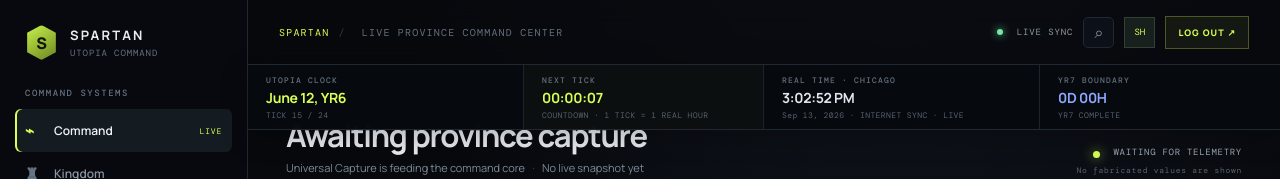
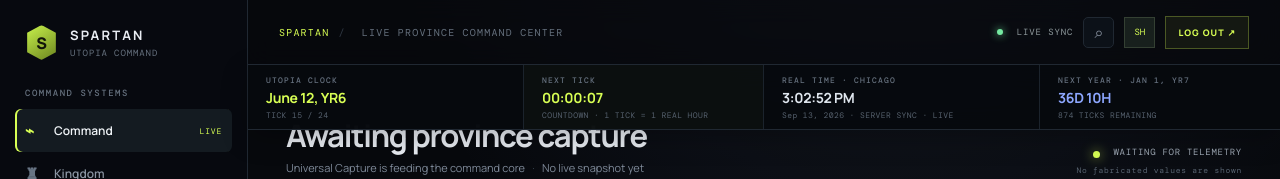
Before and after one commit to shadowjuice69/Spartan, a Next.js app: page / in a window 1280 px wide. Shown: the top 179 px of the page. Built offline with nearby package versions, Linux system fonts and the light colour scheme; no server answers.

Commit message:
Align Utopia clock UI with corrected calendar

```diff
--- a/app/components/UtopiaClock.tsx
+++ b/app/components/UtopiaClock.tsx
@@ -9,11 +9,14 @@ type ClockData = {
   source: string
   utopia: { year: number; month: number; day: number; tick: number }
   nextTickAt: string
-  ticksUntilEndYr7: number
+  ticksUntilNextYear: number
+  nextYearLabel: string
+  ticksUntilJan21Yr7: number
+  jan21Yr7Label: string
   sync: boolean
 }
 
-const monthName = (month: number) => new Intl.DateTimeFormat('en-US', { month: 'long' }).format(new Date(Date.UTC(2026, month - 1, 1)))
+const monthNames = ['January','February','March','April','May','June','July']
 
 export default function UtopiaClock() {
   const [data, setData] = useState<ClockData | null>(null)
@@ -25,6 +28,7 @@ export default function UtopiaClock() {
     const load = async () => {
       try {
         const response = await fetch('/api/time', { cache: 'no-store' })
+        if (!response.ok) throw new Error('time sync failed')
         const value = await response.json() as ClockData
         if (mounted) {
           const network = Date.parse(value.now)
@@ -35,12 +39,9 @@ export default function UtopiaClock() {
         }
       } catch {}
     }
-
     load()
     const poll = setInterval(load, 5_000)
-    const clock = setInterval(() => {
-      setLiveNow(syncBase ? syncBase.network + (Date.now() - syncBase.local) : Date.now())
-    }, 250)
+    const clock = setInterval(() => setLiveNow(syncBase ? syncBase.network + (Date.now() - syncBase.local) : Date.now()), 250)
     return () => { mounted = false; clearInterval(poll); clearInterval(clock) }
   }, [syncBase])
 
@@ -49,39 +50,20 @@ export default function UtopiaClock() {
   const hh = String(Math.floor(totalSeconds / 3600)).padStart(2, '0')
   const mm = String(Math.floor((totalSeconds % 3600) / 60)).padStart(2, '0')
   const ss = String(totalSeconds % 60).padStart(2, '0')
-  const endTicks = data?.ticksUntilEndYr7 ?? 0
+  const endTicks = data?.ticksUntilNextYear ?? 0
   const endDays = Math.max(0, Math.floor(endTicks / 24))
   const endHours = Math.max(0, endTicks % 24)
-  const chicagoTime = data
-    ? new Intl.DateTimeFormat('en-US', { timeZone: 'America/Chicago', hour: 'numeric', minute: '2-digit', second: '2-digit', hour12: true }).format(new Date(liveNow))
-    : '--:--:--'
-  const chicagoDate = data
-    ? new Intl.DateTimeFormat('en-US', { timeZone: 'America/Chicago', month: 'short', day: 'numeric', year: 'numeric' }).format(new Date(liveNow))
-    : 'INTERNET TIME SYNC'
+  const chicagoTime = data ? new Intl.DateTimeFormat('en-US', { timeZone: 'America/Chicago', hour: 'numeric', minute: '2-digit', second: '2-digit', hour12: true }).format(new Date(liveNow)) : '--:--:--'
+  const chicagoDate = data ? new Intl.DateTimeFormat('en-US', { timeZone: 'America/Chicago', month: 'short', day: 'numeric', year: 'numeric' }).format(new Date(liveNow)) : 'CLOCK SYNC'
+  const month = data ? monthNames[data.utopia.month - 1] || `MONTH ${data.utopia.month}` : ''
 
   return <>
     <style>{` .time-command-panel{position:fixed;top:65px;left:248px;right:0;z-index:9;display:grid;grid-template-columns:1.15fr 1fr 1.15fr 1fr;background:rgba(7,10,14,.96);border-bottom:1px solid #202832;box-shadow:0 8px 28px rgba(0,0,0,.24);backdrop-filter:blur(12px)}.time-cell{padding:10px 18px 9px;border-right:1px solid #1b232c;min-width:0}.time-cell:last-child{border-right:0}.time-kicker{display:block;font:500 8px 'DM Mono';letter-spacing:.15em;color:#66717f}.time-cell strong{display:block;margin-top:3px;font-size:14px;letter-spacing:-.02em;white-space:nowrap;overflow:hidden;text-overflow:ellipsis}.time-cell small{display:block;margin-top:3px;font:8px 'DM Mono';color:#56616e;letter-spacing:.05em;white-space:nowrap;overflow:hidden;text-overflow:ellipsis}.utopia-time strong,.tick-time strong{color:#d8ff54}.real-time strong{color:#dfe6ee}.season-time strong{color:#8da7ff}.tick-time{background:rgba(216,255,84,.025)}@media(max-width:1050px){.time-command-panel{left:70px;grid-template-columns:1fr 1fr}.time-cell:nth-child(3),.time-cell:nth-child(4){display:none}}@media(max-width:700px){.time-command-panel{left:0;grid-template-columns:1fr 1fr}.time-cell{padding:8px 11px}.time-cell strong{font-size:12px}.time-cell small{font-size:7px}.time-cell:nth-child(3),.time-cell:nth-child(4){display:none}} `}</style>
     <section className="time-command-panel" aria-label="Utopia and real-time synchronization">
-      <div className="time-cell utopia-time">
-        <span className="time-kicker">UTOPIA CLOCK</span>
-        <strong>{data ? `${monthName(data.utopia.month)} ${data.utopia.day}, YR${data.utopia.year}` : 'SYNCING…'}</strong>
-        <small>{data ? `TICK ${data.utopia.tick} / 24` : 'CALCULATING TICK'}</small>
-      </div>
-      <div className="time-cell tick-time">
-        <span className="time-kicker">NEXT TICK</span>
-        <strong>{data ? `${hh}:${mm}:${ss}` : '--:--:--'}</strong>
-        <small>COUNTDOWN · 1 TICK = 1 REAL HOUR</small>
-      </div>
-      <div className="time-cell real-time">
-        <span className="time-kicker">REAL TIME · CHICAGO</span>
-        <strong>{chicagoTime}</strong>
-        <small>{chicagoDate} · {data?.sync ? 'INTERNET SYNC · LIVE' : 'FALLBACK CLOCK'}</small>
-      </div>
-      <div className="time-cell season-time">
-        <span className="time-kicker">YR7 BOUNDARY</span>
-        <strong>{endDays}D {String(endHours).padStart(2, '0')}H</strong>
-        <small>{endTicks > 0 ? `${endTicks.toLocaleString()} TICKS REMAINING` : 'YR7 COMPLETE'}</small>
-      </div>
+      <div className="time-cell utopia-time"><span className="time-kicker">UTOPIA CLOCK</span><strong>{data ? `${month} ${data.utopia.day}, YR${data.utopia.year}` : 'SYNCING…'}</strong><small>{data ? `TICK ${data.utopia.tick} / 24` : 'CALCULATING TICK'}</small></div>
+      <div className="time-cell tick-time"><span className="time-kicker">NEXT TICK</span><strong>{data ? `${hh}:${mm}:${ss}` : '--:--:--'}</strong><small>COUNTDOWN · 1 TICK = 1 REAL HOUR</small></div>
+      <div className="time-cell real-time"><span className="time-kicker">REAL TIME · CHICAGO</span><strong>{chicagoTime}</strong><small>{chicagoDate} · {data?.sync ? 'SERVER SYNC · LIVE' : 'CLOCK FALLBACK'}</small></div>
+      <div className="time-cell season-time"><span className="time-kicker">NEXT YEAR · {data?.nextYearLabel || 'YR7'}</span><strong>{endDays}D {String(endHours).padStart(2, '0')}H</strong><small>{endTicks > 0 ? `${endTicks.toLocaleString()} TICKS REMAINING` : 'YR7 STARTED'}</small></div>
     </section>
   </>
 }
```
